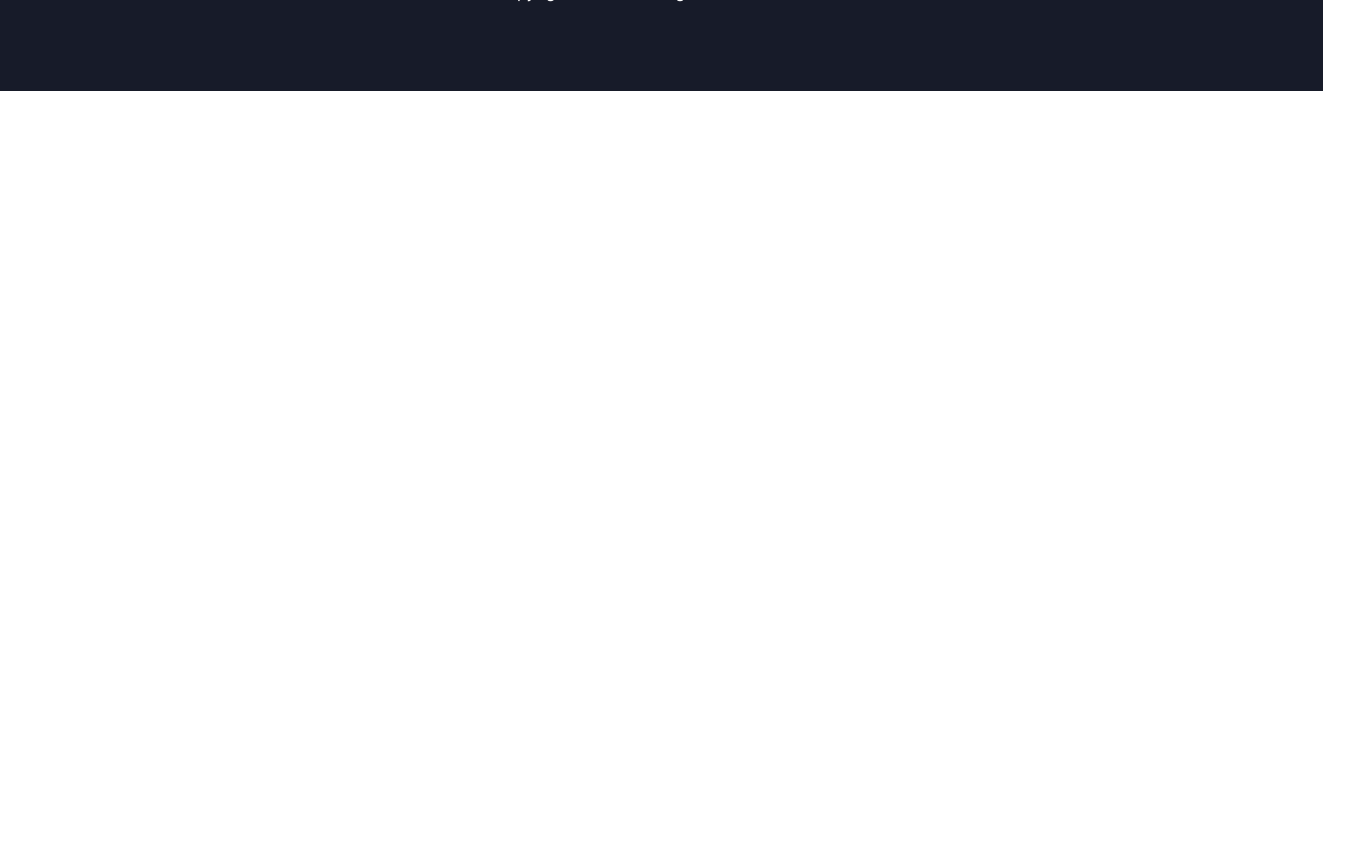
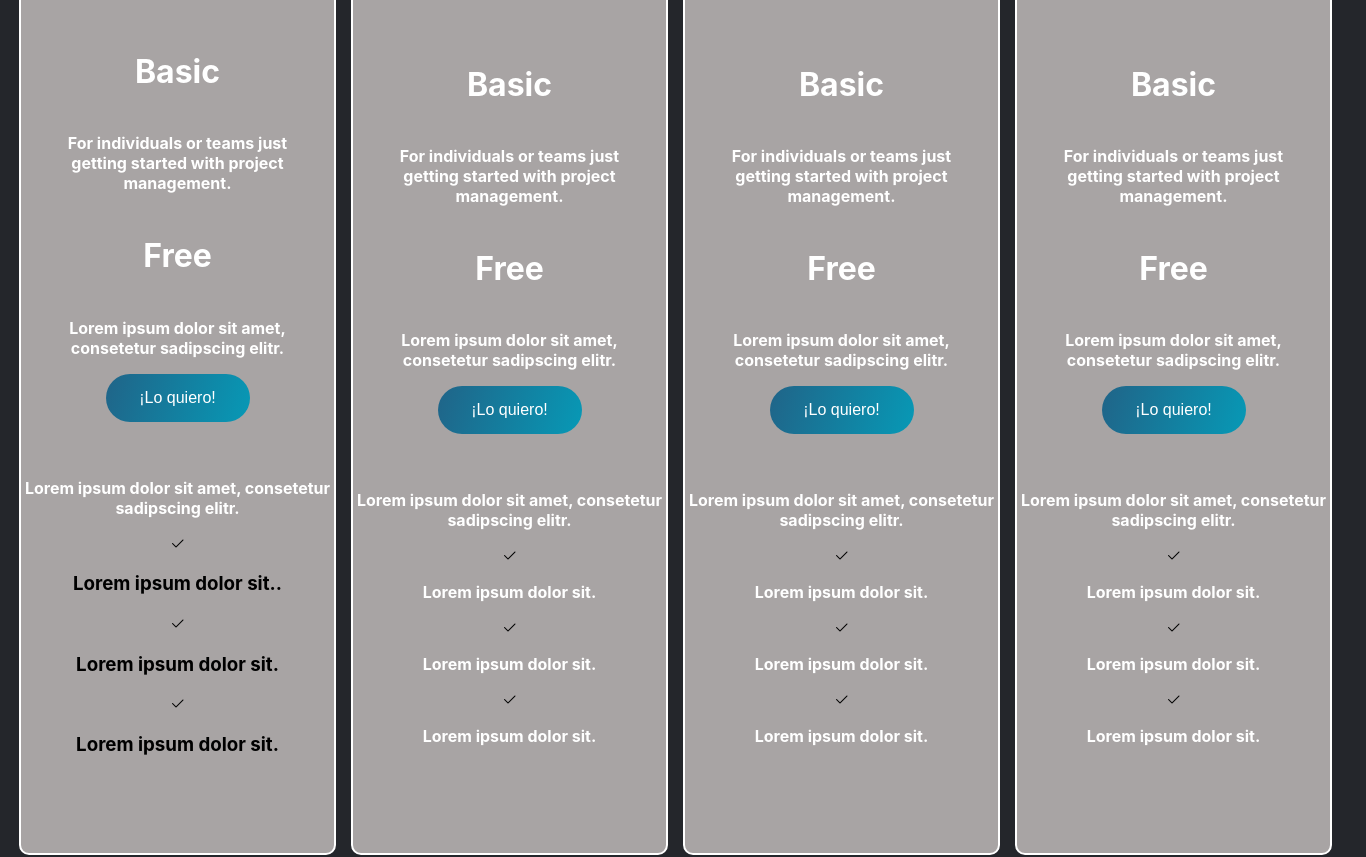
Before and after one commit to ifnoxdesarrollo/if_nox-sitio-v01, a React (Create React App) app in the folder if_nox-sitio-v01/: page / in a window 1280 px wide. Shown: the part 4660-5517 px from the top of the page, 1366 px wide, since content can reach past the window. Before the commit the page ends 4751 px from the top, so only its background shows below. Built offline with nearby package versions, Linux system fonts and the light colour scheme.

Commit message:
planes, modificaciones

```diff
--- a/if_nox-sitio-v01/package.json
+++ b/if_nox-sitio-v01/package.json
@@ -6,6 +6,7 @@
     "@testing-library/jest-dom": "^5.17.0",
     "@testing-library/react": "^13.4.0",
     "@testing-library/user-event": "^13.5.0",
+    "bootstrap-icons": "^1.10.5",
     "react": "^18.2.0",
     "react-dom": "^18.2.0",
     "react-scripts": "5.0.1",
--- a/if_nox-sitio-v01/src/App.css
+++ b/if_nox-sitio-v01/src/App.css
@@ -4,4 +4,16 @@
     align-items: center;
     flex-direction: column;
     background-color: grey;
+    width: 1366px;
 }
+
+h2 {
+    color: #fff;
+}
+
+:root {
+    --var-color-1: #fff;
+    --var-color-2: #206488;
+
+
+}
--- a/if_nox-sitio-v01/src/App.js
+++ b/if_nox-sitio-v01/src/App.js
@@ -6,6 +6,8 @@ import Mision from './componentes/Mision/Mision';
 import Proy_dest from './componentes/Proyectos Destacados/Proy_dest';
 import Nuestros_Servicios from './componentes/nuestros servicios/Nuestros_Servicios';
 import S5_Asi_trabajamos from './componentes/S5_Asi_trabajamos/S5_Asi_trabajamos';
+import Planes from './componentes/Planes/Planes';
+import Nos_presentamos from './componentes/Nos presentamos/Nos_presentamos';
 
 function App() {
   return (
@@ -15,6 +17,8 @@ function App() {
       <Nuestros_Servicios></Nuestros_Servicios>
       <Proy_dest></Proy_dest>
       <S5_Asi_trabajamos></S5_Asi_trabajamos>
+      <Planes></Planes>
+      <Nos_presentamos></Nos_presentamos>
       <Contacto></Contacto>
       <Footer></Footer>
     </div>
--- a/if_nox-sitio-v01/src/Componentes/Planes/Planes.css
+++ b/if_nox-sitio-v01/src/Componentes/Planes/Planes.css
@@ -0,0 +1,96 @@
+.planes {
+    width: 1366px;
+    height: 1300px;
+    background-color: #24262B;
+}
+
+.planes__contenedor {
+    display: flex;
+    flex-direction: column;
+    justify-content: center;
+    align-items: center;
+    width: 1366px;
+    height: 1300px;
+}
+
+.planes__contenedor__texto {
+    width: 666px;
+    height: 133px;
+    text-align: center;
+    margin: 72px 350px 96px;
+}
+
+.planes__contenedor__cards {
+    display: flex;
+    justify-content: center;
+    align-items: center;
+    flex-direction: row;
+}
+
+.planes__contenedor__cards__card {
+    width: 313px;
+    height: 950px;
+    backdrop-filter: blur(15px);
+    -webkit-backdrop-filter: blur(15px);
+    background: #FFFFFf;
+    margin: 0px 15px 49px 0px;
+    display: flex;
+    justify-content: center;
+    align-items: center;
+    flex-direction: column;
+    border-radius: 10px;
+    background: #a8a4a4;
+    border: 2px solid white;
+}
+
+.planes__contenedor__cards__card__bloque-1 {
+    margin: 44px 40px 40px;
+    display: flex;
+    justify-content: center;
+    align-items: center;
+    flex-direction: column;
+    text-align: center;
+
+}
+
+.planes__contenedor__cards__card__bloque-2 {
+    display: flex;
+    justify-content: center;
+    align-items: center;
+    flex-direction: column;
+    text-align: center;
+}
+
+.bloque-1__titulo {
+    color: #FFFFFF;
+    font-size: 32px;
+    opacity: 1;
+    background: none;
+}
+
+.bloque-1__subtitulo-1 {
+    color: #FFFFFF;
+    font-size: 16px;
+}
+
+.bloque-1__boton {
+    border-radius: 24px;
+    width: 144px;
+    height: 48px;
+    background: transparent linear-gradient(108deg, #206488 0%, #0799B6 100%) 0% 0% no-repeat padding-box;
+    color: #fff;
+    text-decoration: none;
+    border: #0799B6;
+    font-size: 16px;
+    padding: 13px 33px;
+}
+
+.planes__contenedor__texto__titulo {
+    color: #FFFFFF;
+    font-size: 48px;
+}
+
+.planes__contenedor__texto__subtitulo {
+    color: #FFFFFF;
+    font-size: 16px;
+}
--- a/if_nox-sitio-v01/src/Componentes/Planes/Planes.jsx
+++ b/if_nox-sitio-v01/src/Componentes/Planes/Planes.jsx
@@ -1,71 +1,99 @@
 import React from 'react'
+import './Planes.css';
 
 function Planes() {
+
+
     return (
         <div className='planes'>
             <div className="planes__contenedor">
                 <div className="planes__contenedor__texto">
-                    <h2 className='planes__contenedor__texto__titulo'></h2>
-                    <h3 className='planes__contenedor__texto__subtitulo'></h3>
+                    <h1 className='planes__contenedor__texto__titulo'>Elegí el plan perfecto</h1>
+                    <h3 className='planes__contenedor__texto__subtitulo'>Lorem ipsum dolor sit, amet consectetur adipisicing elit. Quam non obcaecati minus provident distinctio ipsa officia vel maiores.</h3>
                 </div>
                 <div className="planes__contenedor__cards">
                     <div className="planes__contenedor__cards__card">
                         <div className="planes__contenedor__cards__card__bloque-1">
-                            <h2></h2>
-                            <h3></h3>
-                            <h2></h2>
-                            <h3></h3>
-                            <button></button>
+                            <h2 className="bloque-1__titulo">Basic</h2>
+                            <h3 className="bloque-1__subtitulo-1">For individuals or teams just getting started with project management.</h3>
+                            <h2 className="bloque-1__titulo">Free</h2>
+                            <h3 className='bloque-1__subtitulo-1'>Lorem ipsum dolor sit amet, consetetur sadipscing elitr.</h3>
+                            <button className="bloque-1__boton">¡Lo quiero!</button>
                         </div>
                         <div className="planes__contenedor__cards__card__bloque-2">
-                            <h3></h3>
-                            <i></i><h3></h3>
-                            <i></i><h3></h3>
-                            <i></i><h3></h3>
+                            <h3 className="bloque-1__subtitulo-1">Lorem ipsum dolor sit amet, consetetur sadipscing elitr.</h3>
+                            <div className='bloque-2__items'>
+                                <i class="bi bi-check2 check-1"></i><h3 className="bloque-1__subtitulo-2-a">Lorem ipsum dolor sit..</h3>
                             </div>
-                        <div className="planes__contenedor__cards__card">
-                            <div className="planes__contenedor__cards__card__bloque-1">
-                                <h2></h2>
-                                <h3></h3>
-                                <h2></h2>
-                                <h3></h3>
-                                <button></button>
+                            <div className='bloque-2__items'>
+                                <i class="bi bi-check2 check-2"></i><h3 className="bloque-1__subtitulo-2-b">Lorem ipsum dolor sit.</h3>
                             </div>
-                            <div className="planes__contenedor__cards__card__bloque-2">
-                                <h3></h3>
-                                <i></i><h3></h3>
-                                <i></i><h3></h3>
-                                <i></i><h3></h3>
+                            <div className='bloque-2__items'>
+                                <i class="bi bi-check2 check-3"></i><h3 className="bloque-1__subtitulo-2-c">Lorem ipsum dolor sit.</h3>
+                            </div>
                         </div>
                     </div>
                     <div className="planes__contenedor__cards__card">
                         <div className="planes__contenedor__cards__card__bloque-1">
-                                <h2></h2>
-                                <h3></h3>
-                                <h2></h2>
-                                <h3></h3>
-                                <button></button>
+                            <h2 className="bloque-1__titulo">Basic</h2>
+                            <h3 className="bloque-1__subtitulo-1">For individuals or teams just getting started with project management.</h3>
+                            <h2 className="bloque-1__titulo">Free</h2>
+                            <h3 className='bloque-1__subtitulo-1'>Lorem ipsum dolor sit amet, consetetur sadipscing elitr.</h3>
+                            <button className="btn bloque-1__boton">¡Lo quiero!</button>
                         </div>
                         <div className="planes__contenedor__cards__card__bloque-2">
-                                <h3></h3>
-                                <i></i><h3></h3>
-                                <i></i><h3></h3>
-                                <i></i><h3></h3>
+                            <h3 className="bloque-1__subtitulo-1">Lorem ipsum dolor sit amet, consetetur sadipscing elitr.</h3>
+                            <div className='bloque-2__items'>
+                                <i class="bi bi-check2 check"></i>
+                                <h3 className="bloque-1__subtitulo-1">Lorem ipsum dolor sit.</h3>
+                            </div>
+                            <div className='bloque-2__items'>
+                                <i class="bi bi-check2 check"></i><h3 className="bloque-1__subtitulo-1">Lorem ipsum dolor sit.</h3>
+                            </div>
+                            <div className='bloque-2__items'>
+                                <i class="bi bi-check2 check"></i><h3 className="bloque-1__subtitulo-1">Lorem ipsum dolor sit.</h3>
+                            </div>
                         </div>
                     </div>
                     <div className="planes__contenedor__cards__card">
                         <div className="planes__contenedor__cards__card__bloque-1">
-                                <h2></h2>
-                                <h3></h3>
-                                <h2></h2>
-                                <h3></h3>
-                                <button></button>
+                            <h2 className="bloque-1__titulo">Basic</h2>
+                            <h3 className="bloque-1__subtitulo-1">For individuals or teams just getting started with project management.</h3>
+                            <h2 className="bloque-1__titulo">Free</h2>
+                            <h3 className='bloque-1__subtitulo-1'>Lorem ipsum dolor sit amet, consetetur sadipscing elitr.</h3>
+                            <button className="btn bloque-1__boton">¡Lo quiero!</button>
                         </div>
                         <div className="planes__contenedor__cards__card__bloque-2">
-                                <h3></h3>
-                                <i></i><h3></h3>
-                                <i></i><h3></h3>
-                                <i></i><h3></h3>
+                            <h3 className="bloque-1__subtitulo-1">Lorem ipsum dolor sit amet, consetetur sadipscing elitr.</h3>
+                            <div className='bloque-2__items'>
+                                <i class="bi bi-check2 check"></i><h3 className="bloque-1__subtitulo-1">Lorem ipsum dolor sit.</h3>
+                            </div>
+                            <div className='bloque-2__items'>
+                                <i class="bi bi-check2 check"></i><h3 className="bloque-1__subtitulo-1">Lorem ipsum dolor sit.</h3>
+                            </div>
+                            <div className='bloque-2__items'>
+                                <i class="bi bi-check2 check"></i><h3 className="bloque-1__subtitulo-1">Lorem ipsum dolor sit.</h3>
+                            </div>
+                        </div>
+                    </div>
+                    <div className="planes__contenedor__cards__card">
+                        <div className="planes__contenedor__cards__card__bloque-1">
+                            <h2 className="bloque-1__titulo">Basic</h2>
+                            <h3 className="bloque-1__subtitulo-1">For individuals or teams just getting started with project management.</h3>
+                            <h2 className="bloque-1__titulo">Free</h2>
+                            <h3 className='bloque-1__subtitulo-1'>Lorem ipsum dolor sit amet, consetetur sadipscing elitr.</h3>
+                            <button className="btn bloque-1__boton">¡Lo quiero!</button>
+                        </div>
+                        <div className="planes__contenedor__cards__card__bloque-2">
+                            <h3 className="bloque-1__subtitulo-1">Lorem ipsum dolor sit amet, consetetur sadipscing elitr.</h3>
+                            <div className='bloque-2__items'>
+                                <i class="bi bi-check2 check"></i><h3 className="bloque-1__subtitulo-1">Lorem ipsum dolor sit.</h3>
+                            </div>
+                            <div className='bloque-2__items'>
+                                <i class="bi bi-check2 check"></i><h3 className="bloque-1__subtitulo-1">Lorem ipsum dolor sit.</h3>
+                            </div>
+                            <div className='bloque-2__items'>
+                                <i class="bi bi-check2 check"></i><h3 className="bloque-1__subtitulo-1">Lorem ipsum dolor sit.</h3>
                             </div>
                         </div>
                     </div>
```
Also changed, not shown: if_nox-sitio-v01/public/index.html (+10 -27 lines), if_nox-sitio-v01/src/Componentes/Nos presentamos/Nos_presentamos.css (+28 -0 lines), if_nox-sitio-v01/src/Componentes/Nos presentamos/Nos_presentamos.jsx (+11 -6 lines), if_nox-sitio-v01/public/images/Romi.png (added), 1 other file (tests, documents, lock files or other folders). Lines whose indentation alone changed are shown as unchanged.
